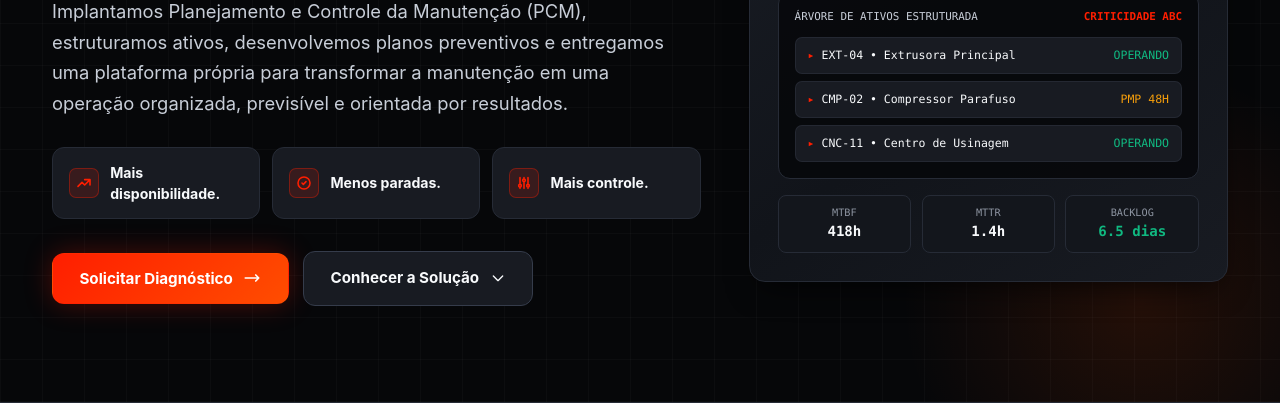
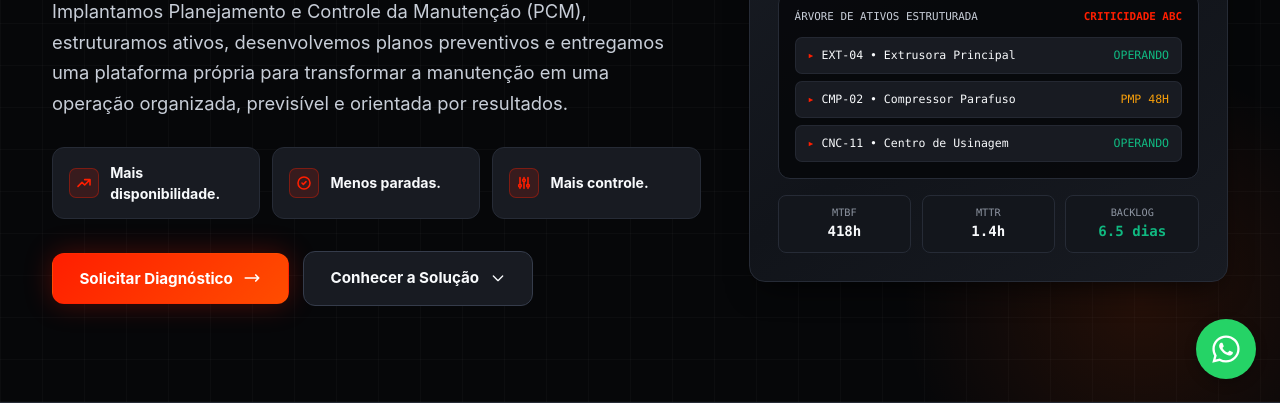
Before and after one commit to provexis/provexis-site, a plain HTML site: page index.html in a window 1280 px wide. Shown: the part 397-800 px from the top of the page. Drawn offline with Linux system fonts and the light colour scheme.

Commit message:
Update index.html

```diff
--- a/index.html
+++ b/index.html
@@ -3124,5 +3124,62 @@
       });
     }
   </script>
+<style>
+  .provexis-whatsapp-float {
+    position: fixed;
+    width: 60px;
+    height: 60px;
+    bottom: 24px;
+    right: 24px;
+    background-color: #25d366;
+    color: #ffffff;
+    border-radius: 50%;
+    display: flex;
+    align-items: center;
+    justify-content: center;
+    box-shadow: 0 4px 12px rgba(0, 0, 0, 0.25);
+    z-index: 999999;
+    text-decoration: none;
+    transition: transform 0.2s ease, background-color 0.2s ease, box-shadow 0.2s ease;
+  }
+
+  .provexis-whatsapp-float:hover {
+    background-color: #20ba5a;
+    transform: scale(1.07);
+    box-shadow: 0 6px 16px rgba(0, 0, 0, 0.3);
+  }
+
+  .provexis-whatsapp-float svg {
+    width: 34px;
+    height: 34px;
+    fill: currentColor;
+  }
+
+  @media (max-width: 768px) {
+    .provexis-whatsapp-float {
+      width: 54px;
+      height: 54px;
+      bottom: 18px;
+      right: 18px;
+    }
+
+    .provexis-whatsapp-float svg {
+      width: 30px;
+      height: 30px;
+    }
+  }
+</style>
+
+<a
+  href="https://wa.me/5541995259803?text=Ol%C3%A1%21%20Acessei%20o%20site%20da%20PROVEXIS%20PCM%20e%20gostaria%20de%20conversar%20sobre%20implanta%C3%A7%C3%A3o%20de%20PCM."
+  class="provexis-whatsapp-float"
+  target="_blank"
+  rel="noopener noreferrer"
+  aria-label="Falar no WhatsApp com a PROVEXIS PCM"
+>
+  <svg viewBox="0 0 32 32" aria-hidden="true">
+    <path d="M16.004 3.2c-7.06 0-12.8 5.74-12.8 12.8 0 2.256.59 4.458 1.71 6.398L3.1 29l6.784-1.78a12.74 12.74 0 0 0 6.12 1.56h.005c7.058 0 12.796-5.74 12.796-12.8 0-3.42-1.332-6.636-3.75-9.054A12.716 12.716 0 0 0 16.004 3.2zm0 23.42h-.004a10.6 10.6 0 0 1-5.404-1.48l-.388-.23-4.026 1.056 1.074-3.924-.252-.402a10.575 10.575 0 0 1-1.622-5.64c0-5.858 4.766-10.624 10.626-10.624 2.838 0 5.506 1.106 7.512 3.114a10.556 10.556 0 0 1 3.11 7.514c0 5.858-4.766 10.616-10.626 10.616zm5.828-7.954c-.32-.16-1.89-.932-2.182-1.038-.292-.106-.504-.16-.716.16-.212.32-.824 1.038-1.01 1.25-.186.214-.372.24-.692.08-.32-.16-1.35-.498-2.572-1.588-.95-.848-1.592-1.894-1.778-2.214-.186-.32-.02-.492.14-.652.144-.144.32-.372.48-.558.16-.186.212-.32.32-.532.106-.214.054-.4-.026-.56-.08-.16-.716-1.726-.982-2.364-.258-.62-.52-.536-.716-.546l-.61-.01c-.212 0-.558.08-.85.4-.292.32-1.116 1.09-1.116 2.658s1.142 3.084 1.302 3.296c.16.214 2.248 3.432 5.446 4.812.76.328 1.354.524 1.816.67.764.242 1.46.208 2.01.126.612-.092 1.89-.772 2.156-1.518.266-.746.266-1.384.186-1.518-.08-.132-.292-.212-.612-.372z"/>
+  </svg>
+</a>
 </body>
 </html>
```
